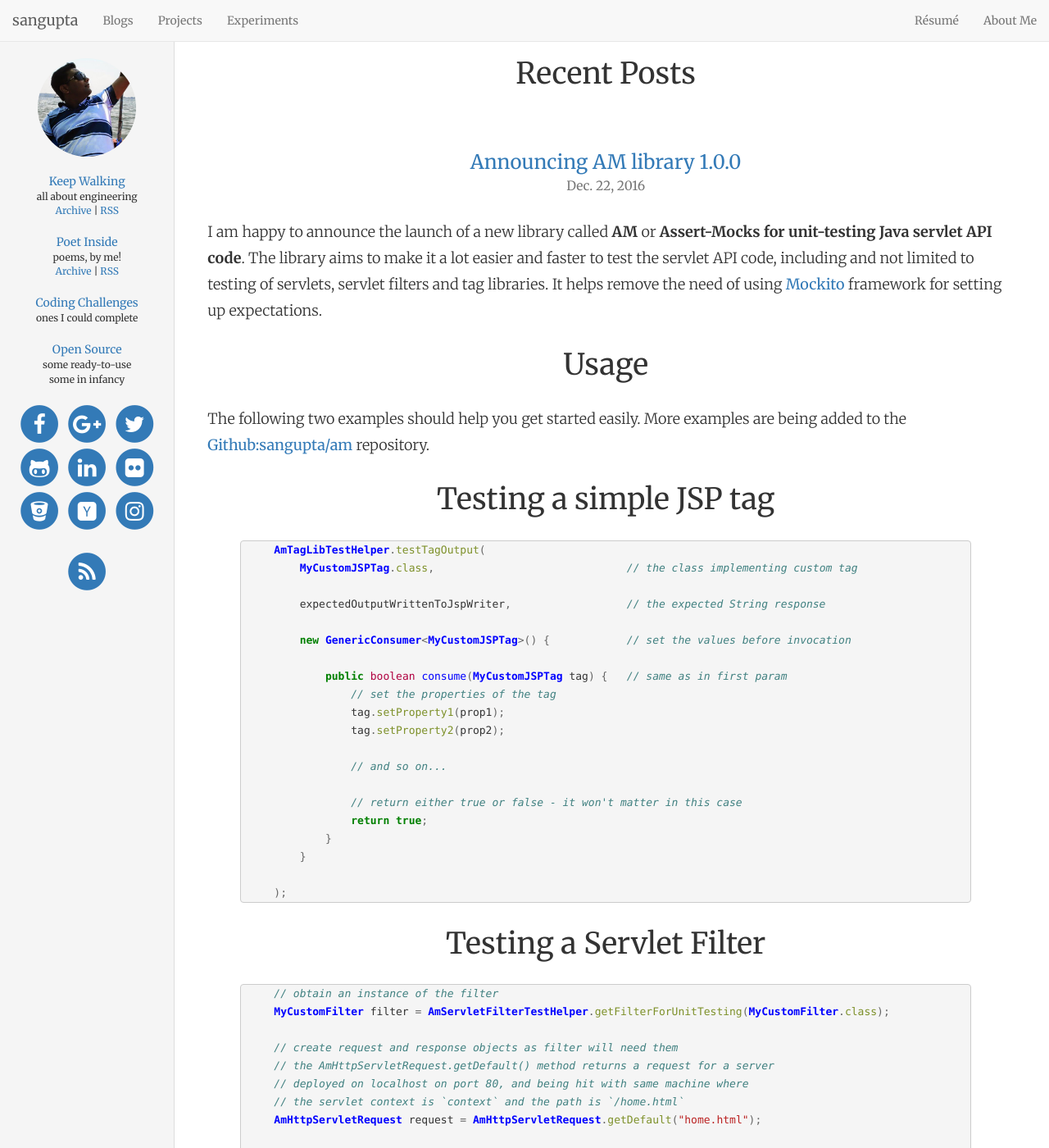
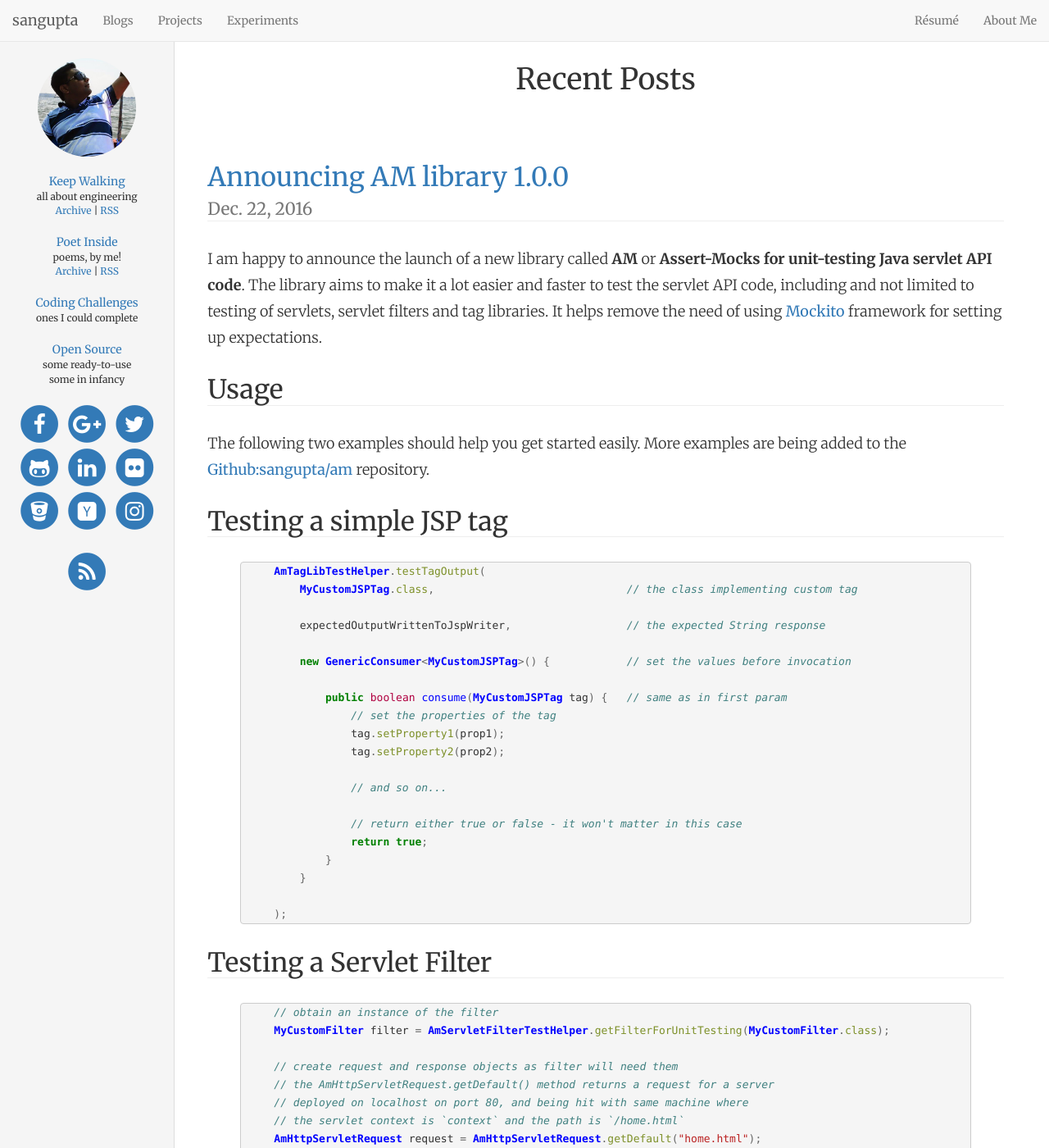
Before and after one commit to sangupta/sangupta.github.io, a Jekyll site: the page built from index.html, in a window 1280 px wide and 1400 px high. Shown: the whole window at 82% size. Built offline with Jekyll 4.4.1, drawn with Linux system fonts in a browser that asks for light colours; nearby versions of some CDN libraries; comment, search, counter and statistics services are not loaded.

Commit message:
making some UI changes

```diff
--- a/_config.yml
+++ b/_config.yml
@@ -15,6 +15,9 @@ serving_publicly: true
 # code syntax highlighter to use
 highlighter: rouge
 markdown: kramdown
+
+# exclude following files from build
+exclude: [ "bower.json", "Gemfile", "Gemfile.lock", "README.md", "package.json" ]
 
 # used to indicate where we split up post and excerpt
 excerpt_separator: <!-- break here -->
@@ -40,3 +43,6 @@ paginate_path: "tech/page:num/"
 gems:
   - jekyll-sitemap
   - jekyll-redirect-from
+  - jekyll-paginate
+  - jekyll-avatar
+  - jekyll-sitemap
--- a/assets/css/sangupta.css
+++ b/assets/css/sangupta.css
@@ -98,11 +98,13 @@ main {
 }
 .main h1 {
   line-height: 54px;
+  font-size: 36px;
+  text-align: center;
 }
 .main h2 {
-  font-size: 36px;
-  text-align: center;
+  font-size: 32px;
   font-weight: 400;
+  border-bottom: 1px solid #eee;
 }
 .post-content p, .page-content p {
   /*padding-top: 30px;*/
@@ -224,7 +226,9 @@ a {
 }
 .post-title {
   margin-bottom: 30px;
-  text-align: center;
+}
+.post-time {
+  font-size: 24px;
 }
 .archive {
   font-size: 16px;
--- a/index.html
+++ b/index.html
@@ -6,17 +6,17 @@ title: Home
 <div class="container-fluid">
 	<div class="row">
 		<div class="col-md-12" style="padding-left: 0;">
-			<h2>Recent Posts</h2>
+			<h1>Recent Posts</h1>
 
 			{% if site.posts %}
 			    {% for post in site.posts offset:0 limit:3 %}
 			        <section class="post">
 			            <header class="post-header">
-			                <h3 class="post-title">
+			                <h2 class="post-title">
 			                	<a href="{{ post.url }}">{{ post.title }}</a>
 			                	<br>
 			                	<small><time datetime="{{ post.date | date_to_xmlschema }}">{{ post.date | date: '%b. %d, %Y' }}</time></small>
-			                </h3>
+			                </h2>
 			            </header>
 			            <div class="post-description">
 			            	{{ post.content }}
```
Also changed, not shown: 1 other file.
